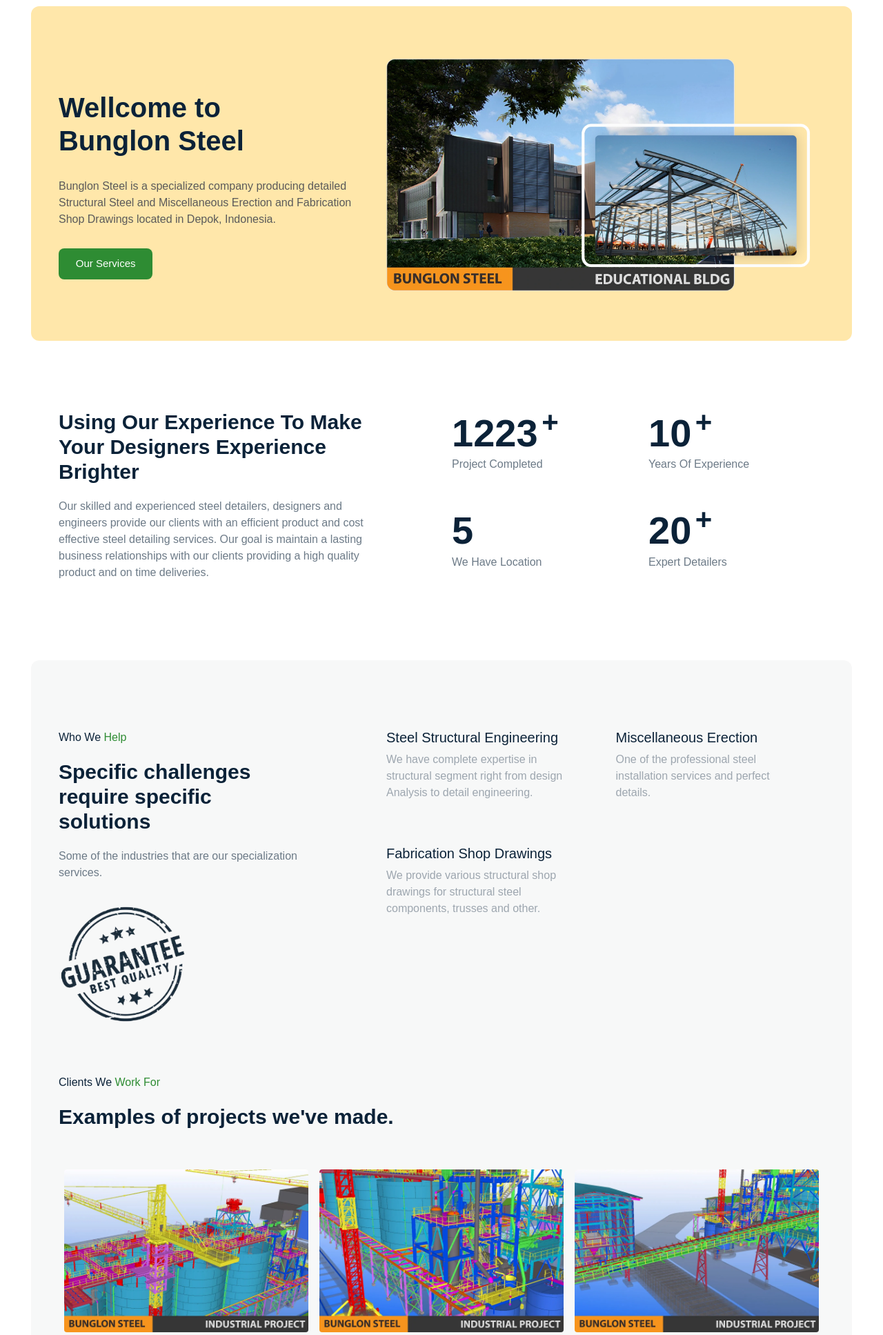
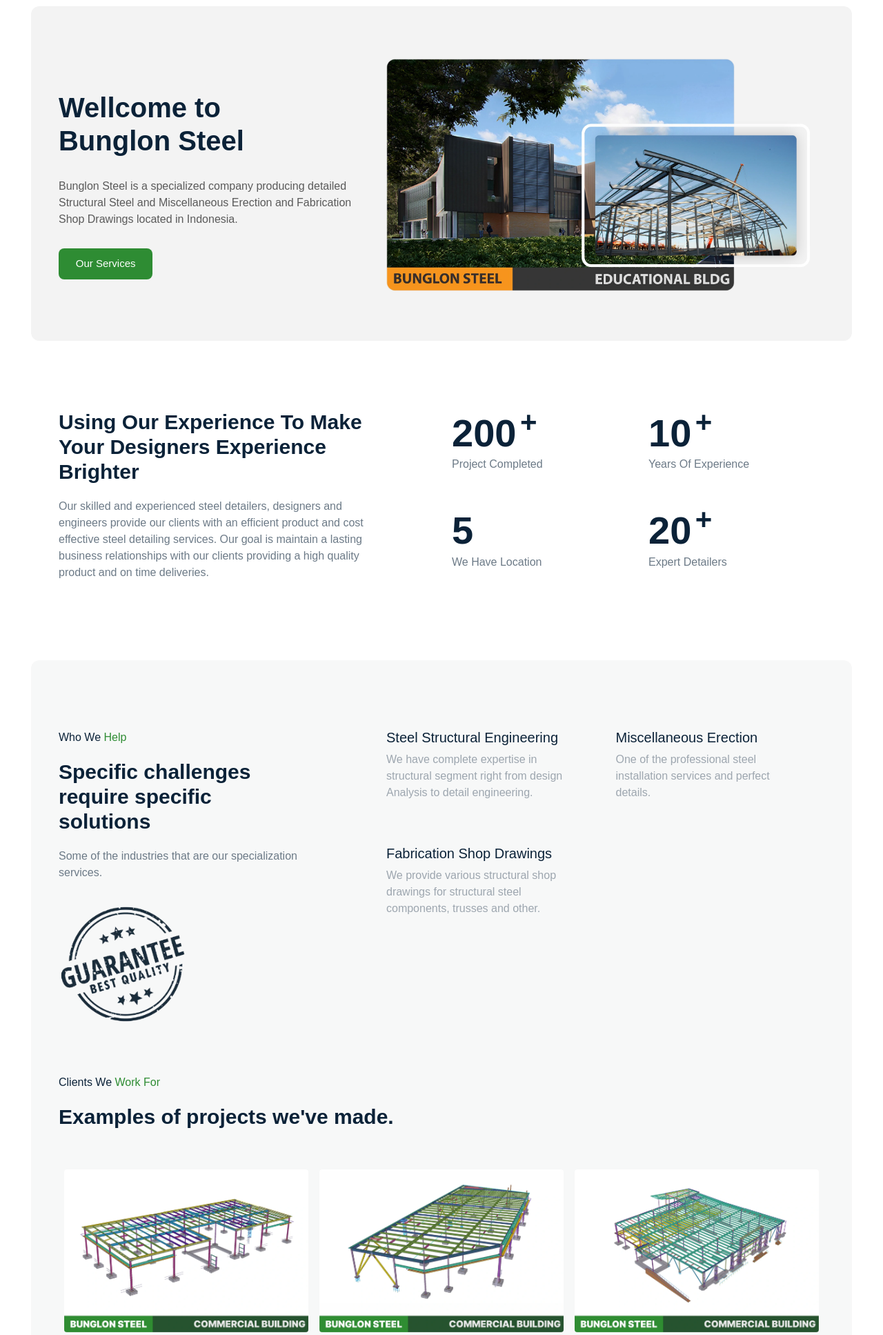
Before and after one commit to asep-dev/detailing, a CodeIgniter app: page /database/ in a window 1280 px wide. Shown: the part 81-2016 px from the top of the page at 69% size. Run offline with CodeIgniter, Linux system fonts and the light colour scheme; some libraries are stand-ins or nearby versions; some web fonts are replaced.

Commit message:
update image

```diff
--- a/application/views/layout/footer.php
+++ b/application/views/layout/footer.php
@@ -36,7 +36,7 @@
                   <span class="mt-3 heading">Location Country</span>
                   <img loading="lazy" width="100" height="100" class="w-100 h-100 rounded" src="<?= base_url() ?>public/image/default/indonesia.webp" alt="logo indonesia" style="max-width:80px;" />
                   <img loading="lazy" width="100" height="100" class="w-100 h-100 rounded" src="<?= base_url() ?>public/image/default/usa.webp" alt="logo amerika" style="max-width:80px;" />
-                  <img loading="lazy" width="100" height="100" class="w-100 h-100 rounded" src="<?= base_url() ?>public/image/default/australia.webp" alt="logo australia" style="max-width:80px;" />
+                  <!-- <img loading="lazy" width="100" height="100" class="w-100 h-100 rounded" src="<?= base_url() ?>public/image/default/australia.webp" alt="logo australia" style="max-width:80px;" /> -->
                 </div>
               </div>
             </div>
--- a/application/views/layout/header.php
+++ b/application/views/layout/header.php
@@ -68,6 +68,10 @@
             font-weight: 500;
             margin-bottom: 1.875rem;
         }
+
+        .banner_demo7{
+            background-color : #f3f3f3 !important;
+        }
     </style>
 </head>
 
--- a/application/views/pages/home.php
+++ b/application/views/pages/home.php
@@ -7,7 +7,7 @@
                 <div class="col-md-5 my-auto">
                     <div class="banner_title mb-0">
                         <h1>Wellcome to <br>Bunglon Steel</h1>
-                        <p style="color:#5a5a5a;">Bunglon Steel is a specialized company producing detailed Structural Steel and Miscellaneous Erection and Fabrication Shop Drawings located in Depok, Indonesia.</p>
+                        <p style="color:#5a5a5a;">Bunglon Steel is a specialized company producing detailed Structural Steel and Miscellaneous Erection and Fabrication Shop Drawings located in Indonesia.</p>
                         <a href="#services" class="btn scale btn_sm_primary bg-bunglon c-white effect-letter rounded-8">Our Services</a>
                     </div>
                 </div>
@@ -38,7 +38,7 @@
                         <div class="col-md-6 col-6">
                             <div class="item_logo item__counter" data-aos="fade-up" data-aos-delay="0">
                                 <div class="count display-4 font-weight-bold">
-                                    <span class="counter">1223</span>
+                                    <span class="counter">200</span>
                                     <sup style="margin-left: -10px;">+</sup>
                                 </div>
                                 <p class="c-gray">Project Completed</p>
@@ -153,49 +153,49 @@
             </div>
             <div class="row no-gutters">
                 <div class="col-md-4 p-2 image-projects" style="display:none;">
-                    <img loading="lazy" width="100" height="100" class="w-100 h-100 rounded" src="<?= base_url() ?>public/image/default/1-min.webp" alt="project steel detailing 1" />
+                    <img loading="lazy" width="100" height="100" class="w-100 h-100 rounded" src="<?= base_url() ?>public/image/default/15.webp" alt="project steel detailing 1" />
                 </div>
                 <div class="col-md-4 p-2 image-projects" style="display:none;">
-                    <img loading="lazy" width="100" height="100" class="w-100 h-100 rounded" src="<?= base_url() ?>public/image/default/2-min.webp" alt="project steel detailing 2" />
+                    <img loading="lazy" width="100" height="100" class="w-100 h-100 rounded" src="<?= base_url() ?>public/image/default/14.webp" alt="project steel detailing 2" />
                 </div>
                 <div class="col-md-4 p-2 image-projects" style="display:none;">
-                    <img loading="lazy" width="100" height="100" class="w-100 h-100 rounded" src="<?= base_url() ?>public/image/default/3-min.webp" alt="project steel detailing 3" />
+                    <img loading="lazy" width="100" height="100" class="w-100 h-100 rounded" src="<?= base_url() ?>public/image/default/13.webp" alt="project steel detailing 3" />
                 </div>
                 <div class="col-md-4 p-2 image-projects" style="display:none;">
-                    <img loading="lazy" width="100" height="100" class="w-100 h-100 rounded" src="<?= base_url() ?>public/image/default/4-min.webp" alt="project steel detailing 4" />
+                    <img loading="lazy" width="100" height="100" class="w-100 h-100 rounded" src="<?= base_url() ?>public/image/default/12.webp" alt="project steel detailing 4" />
                 </div>
                 <div class="col-md-4 p-2 image-projects" style="display:none;">
-                    <img loading="lazy" width="100" height="100" class="w-100 h-100 rounded" src="<?= base_url() ?>public/image/default/5-min.webp" alt="project steel detailing 5" />
+                    <img loading="lazy" width="100" height="100" class="w-100 h-100 rounded" src="<?= base_url() ?>public/image/default/11.webp" alt="project steel detailing 5" />
                 </div>
                 <div class="col-md-4 p-2 image-projects" style="display:none;">
-                    <img loading="lazy" width="100" height="100" class="w-100 h-100 rounded" src="<?= base_url() ?>public/image/default/6-min.webp" alt="project steel detailing 6" />
+                    <img loading="lazy" width="100" height="100" class="w-100 h-100 rounded" src="<?= base_url() ?>public/image/default/10.webp" alt="project steel detailing 6" />
                 </div>
                 <div class="col-md-4 p-2 image-projects" style="display:none;">
-                    <img loading="lazy" width="100" height="100" class="w-100 h-100 rounded" src="<?= base_url() ?>public/image/default/7-min.webp" alt="project steel detailing 7" />
+                    <img loading="lazy" width="100" height="100" class="w-100 h-100 rounded" src="<?= base_url() ?>public/image/default/9.webp" alt="project steel detailing 7" />
                 </div>
                 <div class="col-md-4 p-2 image-projects" style="display:none;">
-                    <img loading="lazy" width="100" height="100" class="w-100 h-100 rounded" src="<?= base_url() ?>public/image/default/8-min.webp" alt="project steel detailing 8" />
+                    <img loading="lazy" width="100" height="100" class="w-100 h-100 rounded" src="<?= base_url() ?>public/image/default/8.webp" alt="project steel detailing 8" />
                 </div>
                 <div class="col-md-4 p-2 image-projects" style="display:none;">
-                    <img loading="lazy" width="100" height="100" class="w-100 h-100 rounded" src="<?= base_url() ?>public/image/default/10-min.webp" alt="project steel detailing 9" />
+                    <img loading="lazy" width="100" height="100" class="w-100 h-100 rounded" src="<?= base_url() ?>public/image/default/7.webp" alt="project steel detailing 9" />
                 </div>
                 <div class="col-md-4 p-2 image-projects" style="display:none;">
-                    <img loading="lazy" width="100" height="100" class="w-100 h-100 rounded" src="<?= base_url() ?>public/image/default/11-min.webp" alt="project steel detailing 10" />
+                    <img loading="lazy" width="100" height="100" class="w-100 h-100 rounded" src="<?= base_url() ?>public/image/default/6.webp" alt="project steel detailing 10" />
                 </div>
                 <div class="col-md-4 p-2 image-projects" style="display:none;">
-                    <img loading="lazy" width="100" height="100" class="w-100 h-100 rounded" src="<?= base_url() ?>public/image/default/12-min.webp" alt="project steel detailing 11" />
+                    <img loading="lazy" width="100" height="100" class="w-100 h-100 rounded" src="<?= base_url() ?>public/image/default/5.webp" alt="project steel detailing 11" />
                 </div>
                 <div class="col-md-4 p-2 image-projects" style="display:none;">
-                    <img loading="lazy" width="100" height="100" class="w-100 h-100 rounded" src="<?= base_url() ?>public/image/default/13-min.webp" alt="project steel detailing 12" />
+                    <img loading="lazy" width="100" height="100" class="w-100 h-100 rounded" src="<?= base_url() ?>public/image/default/4.webp" alt="project steel detailing 12" />
                 </div>
                 <div class="col-md-4 p-2 image-projects" style="display:none;">
-                    <img loading="lazy" width="100" height="100" class="w-100 h-100 rounded" src="<?= base_url() ?>public/image/default/14-min.webp" alt="project steel detailing 13" />
+                    <img loading="lazy" width="100" height="100" class="w-100 h-100 rounded" src="<?= base_url() ?>public/image/default/3.webp" alt="project steel detailing 13" />
                 </div>
                 <div class="col-md-4 p-2 image-projects" style="display:none;">
-                    <img loading="lazy" width="100" height="100" class="w-100 h-100 rounded" src="<?= base_url() ?>public/image/default/15-min.webp" alt="project steel detailing 14" />
+                    <img loading="lazy" width="100" height="100" class="w-100 h-100 rounded" src="<?= base_url() ?>public/image/default/2.webp" alt="project steel detailing 14" />
                 </div>
                 <div class="col-md-4 p-2 image-projects" style="display:none;">
-                    <img loading="lazy" width="100" height="100" class="w-100 h-100 rounded" src="<?= base_url() ?>public/image/default/16-min.webp" alt="project steel detailing 15" />
+                    <img loading="lazy" width="100" height="100" class="w-100 h-100 rounded" src="<?= base_url() ?>public/image/default/1.webp" alt="project steel detailing 15" />
                 </div>
                 <div class="col-md-4 p-2 image-projects" style="display:none;">
                     <img loading="lazy" width="100" height="100" class="w-100 h-100 rounded" src="<?= base_url() ?>public/image/default/17-min.webp" alt="project steel detailing 16" />
```
Also changed, not shown: public/image/default/1.webp (added), public/image/default/10.webp (added), public/image/default/11.webp (added), public/image/default/12.webp (added), public/image/default/13.webp (added), public/image/default/14.webp (added), public/image/default/15.webp (added), public/image/default/2.webp (added), public/image/default/3.webp (added), public/image/default/4.webp (added), public/image/default/5.webp (added), public/image/default/6.webp (added), public/image/default/7.webp (added), public/image/default/8.webp (added), 1 more files.
